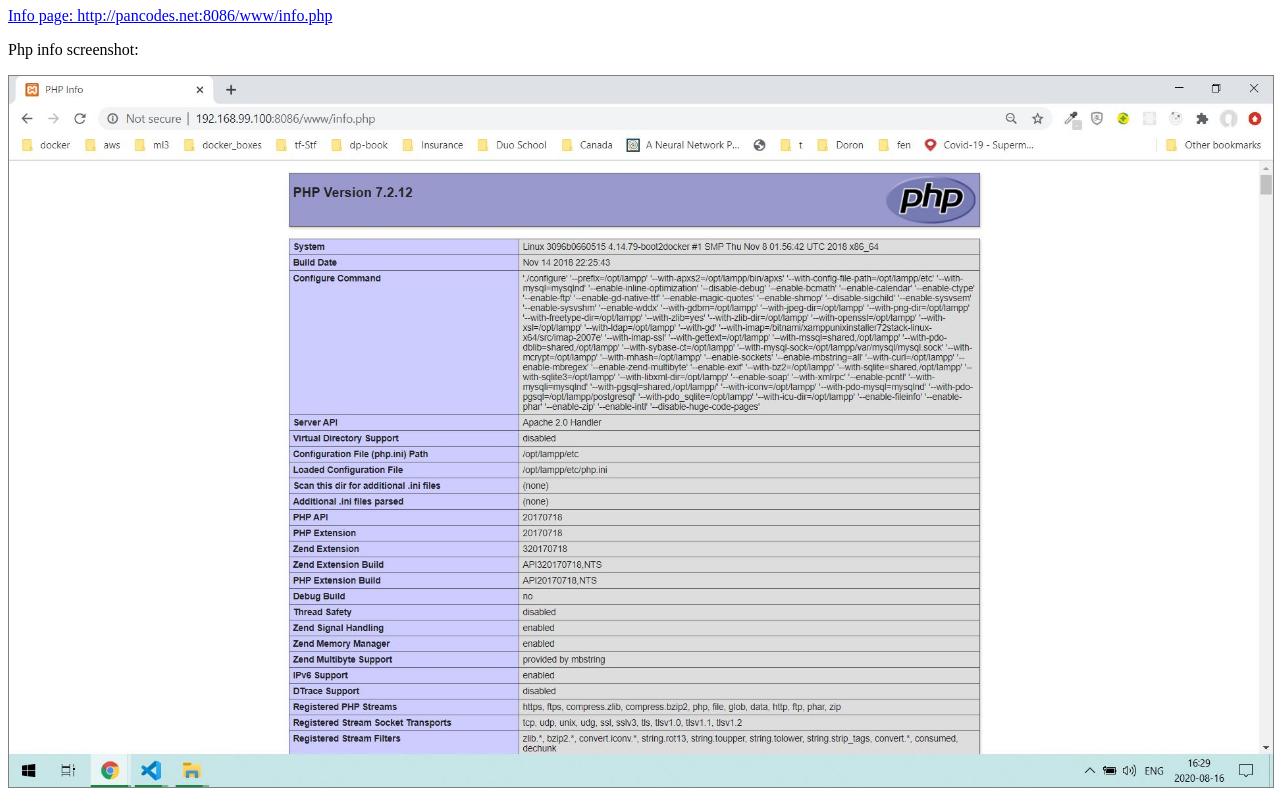
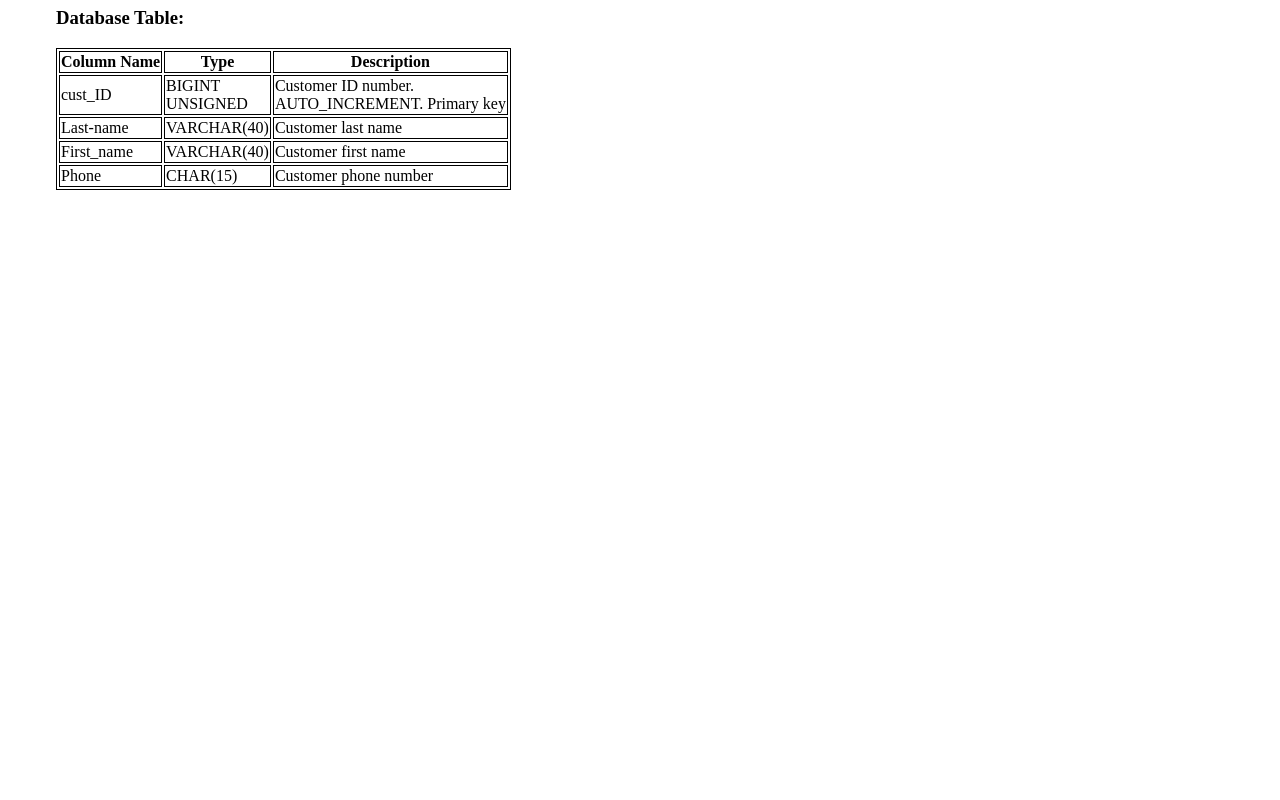
Before and after one commit to zhifenli/php-assignment1, a plain HTML site: page index.html in a window 1280 px wide. Shown: the part 73-873 px from the top of the page. After the commit the page ends 800 px from the top, so only its background shows below. Drawn offline with Linux system fonts and the light colour scheme.

Commit message:
database

```diff
--- a/index.html
+++ b/index.html
@@ -1,16 +1,53 @@
-<!DOCTYPE html>
+<!doctype html>
 <html lang="en">
-<head>
-    <meta charset="UTF-8">
-    <meta name="viewport" content="width=device-width, initial-scale=1.0">
-    <meta http-equiv="X-UA-Compatible" content="ie=edge">
-    <title>Home</title>
-</head>
-<body>
-    <h1>Php info:</h1>
-    <a href="http://pancodes.net:8086/www/info.php">Info page: http://pancodes.net:8086/www/info.php</a>
-    <br>
-    <p>Php info screenshot:</p>
-    <img src='images/phpinfo.JPG' width="100%" style="border: 1px solid gray">
-</body>
+  <head>
+    <!-- Required meta tags -->
+    <meta charset="utf-8">
+    <meta name="viewport" content="width=device-width, initial-scale=1, shrink-to-fit=no">
+
+    <!-- Bootstrap CSS -->
+    <title>php_exercise2</title>
+    <style>
+        table, th, td {
+          border: 1px solid black;
+        }
+        h1, h3, table {
+          margin-left: 3rem;
+        }
+    </style>
+  </head>
+  <body>
+    <h1>Database: php_exercise2</h1>
+    <h3>Database Table:</h3>
+    <table >
+        <tr>
+          <th>Column Name</th>
+          <th>Type</th>
+          <th>Description</th>
+        </tr>
+        <tr>
+          <td>cust_ID</td>
+          <td>BIGINT <br> UNSIGNED</td>
+          <td>Customer ID number.<br>AUTO_INCREMENT. Primary key </td>
+        </tr>
+        <tr>
+          <td>Last-name</td>
+          <td>VARCHAR(40)</td>
+          <td>Customer last name</td>
+        </tr>
+        <tr>
+            <td>First_name</td>
+            <td>VARCHAR(40)</td>
+            <td>Customer first name</td>
+          </tr>
+          <tr>
+            <td>Phone</td>
+            <td>CHAR(15)</td>
+            <td>Customer phone number</td>
+          </tr>
+      </table>
+
+    <!-- Optional JavaScript -->
+    <!-- jQuery first, then Popper.js, then Bootstrap JS -->
+  </body>
 </html>
```
